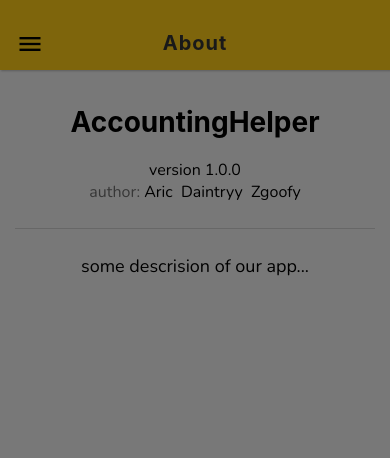
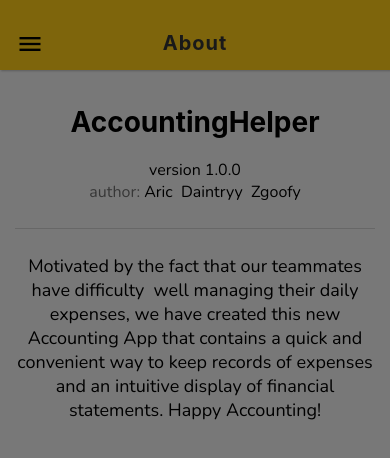
Before and after one commit to QZhou0706/React-native_AccountingHelper, a React Native app: screen /About in a window 390 px wide. Shown: the top 458 px of the page. Built offline with nearby package versions, Linux system fonts and the light colour scheme.

Commit message:
add about desctiptions

```diff
--- a/screens/about.js
+++ b/screens/about.js
@@ -1,20 +1,21 @@
-import react from 'react';
-import { View, Text, TouchableOpacity,StyleSheet } from 'react-native';
-import Card from '../shared/card';
+import { View, Text, StyleSheet } from 'react-native';
 
 function About({ navigation }) {
   return (
-    <View style = {styles.container}>
-      <View style = {styles.titleWrapper}>
-        <Text style = {styles.title}>AccountingHelper</Text>
-        <Text style = {styles.text}>version 1.0.0</Text>
-        <View style = {styles.authorInfo}>
-          <Text style = {[styles.text, {color: 'rgb(110, 110, 110)'}]}>author: </Text>
-          <Text style = {styles.text}>Aric  Daintryy  Zgoofy</Text>
+    <View style={styles.container}>
+      <View style={styles.titleWrapper}>
+        <Text style={styles.title}>AccountingHelper</Text>
+        <Text style={styles.text}>version 1.0.0</Text>
+        <View style={styles.authorInfo}>
+          <Text style={[styles.text, { color: 'rgb(110, 110, 110)' }]}>author: </Text>
+          <Text style={styles.text}>Aric  Daintryy  Zgoofy</Text>
         </View>
       </View>
-      <View style = {styles.contentWrapper}>
-        <Text style = {[styles.text, {fontSize: 18}]}>some descrision of our app...</Text>
+      <View style={styles.contentWrapper}>
+        <Text style={[styles.text, { fontSize: 18 }]}>
+          Motivated by the fact that our teammates have difficulty  well managing their daily expenses, we have created this new Accounting App that contains a quick and convenient way to keep records of expenses and an intuitive display of financial statements.
+          Happy Accounting!
+        </Text>
       </View>
     </View>
   );
```
Also changed, not shown: 2 other files (tests, documents, lock files or other folders).
